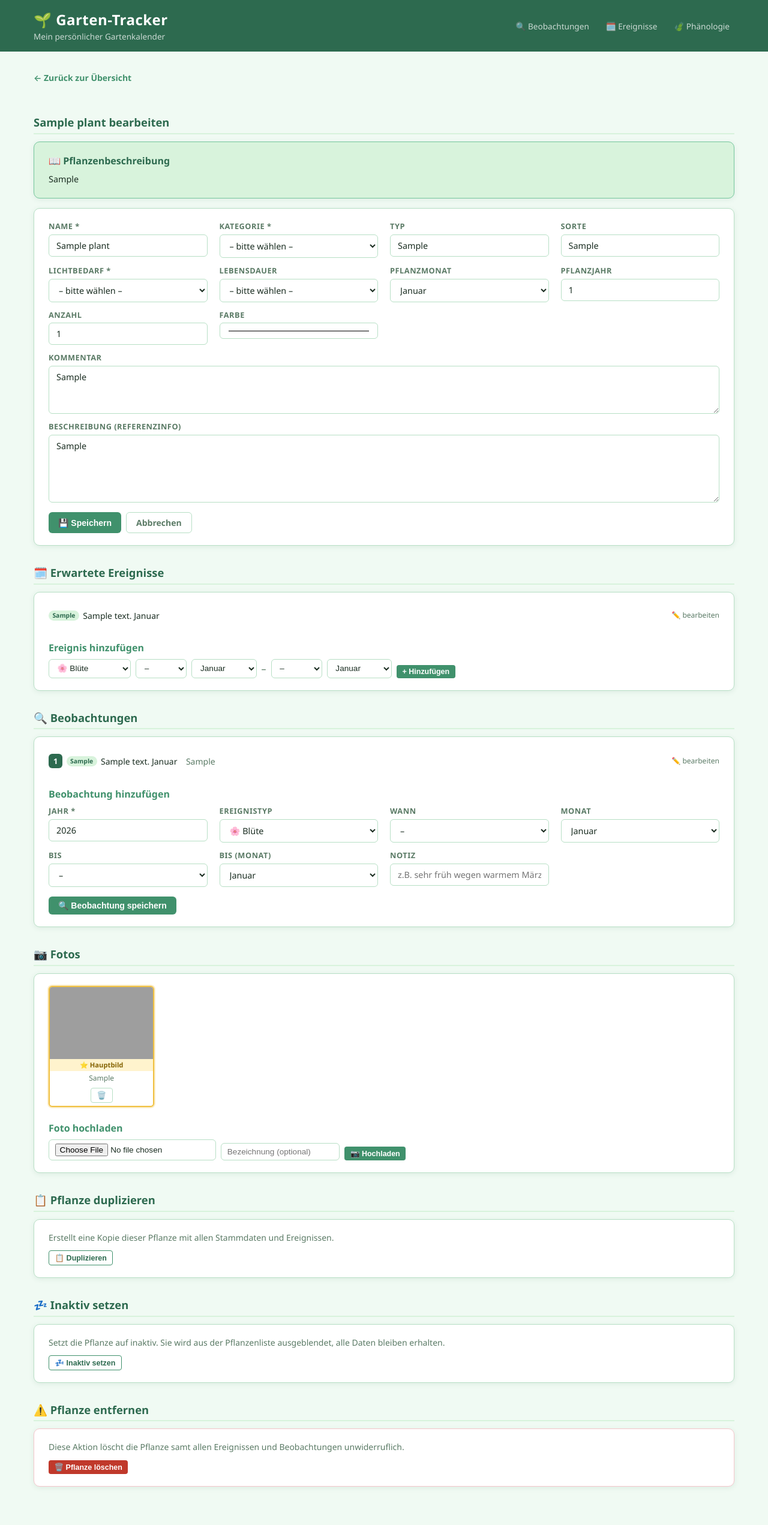
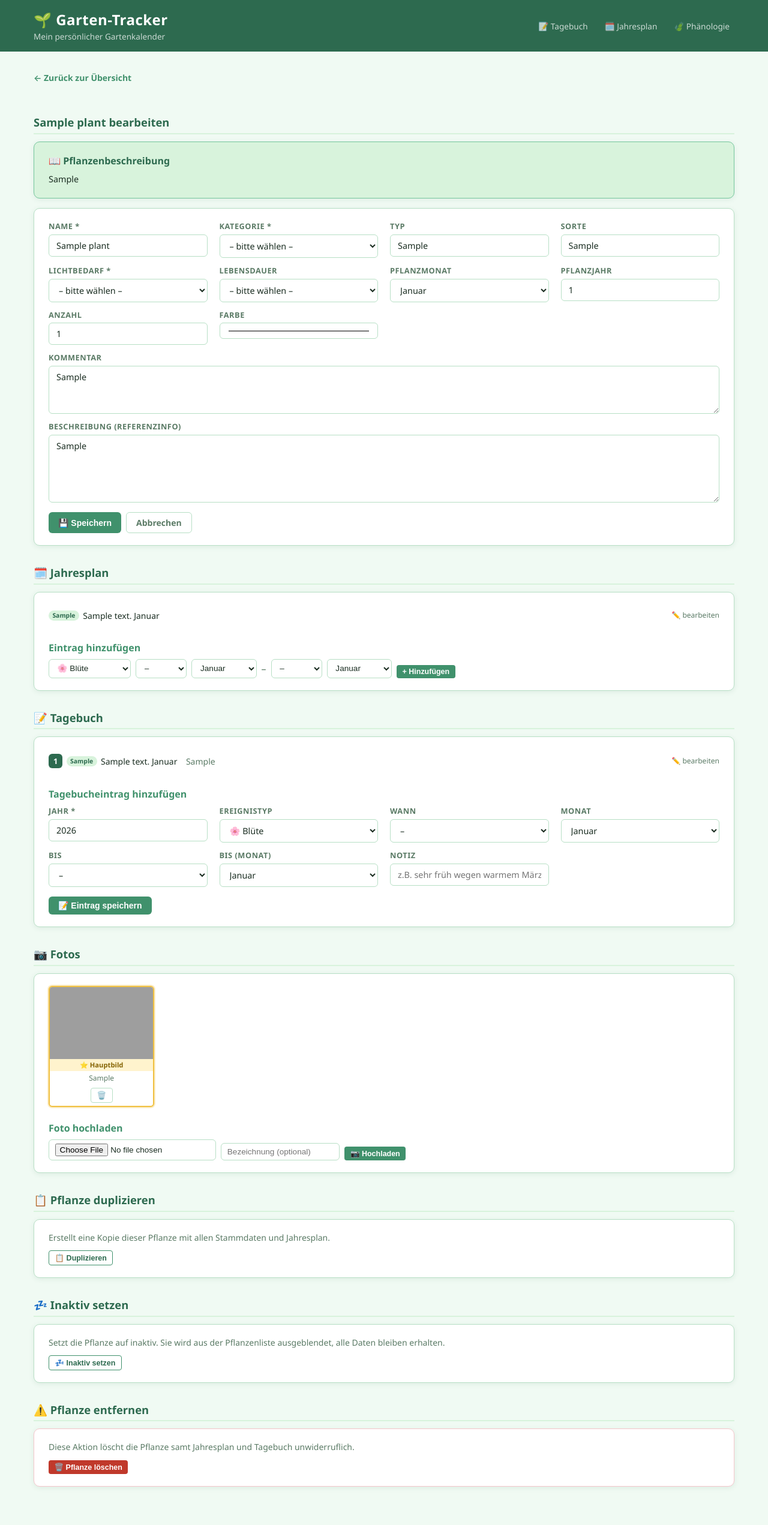
Before and after one commit to achimbarczok/garden-tracker, a Flask app: page /plant/1/edit in a window 1280 px wide. Shown: the whole page at 60% size. Run offline with Flask 3, Linux system fonts and the light colour scheme; tables that the repository leaves empty hold one stand-in row (values such as "Sample post"); parts of the project's set-up code (start-up, migrations or seed data) failed here and were passed over; grey boxes are pictures that could not be loaded.

Commit message:
style: Ereignisse → Jahresplan, Beobachtungen → Tagebuch (UI-Labels)

```diff
--- a/templates/base.html
+++ b/templates/base.html
@@ -14,8 +14,8 @@
                 <p class="subtitle">Mein persönlicher Gartenkalender</p>
             </a>
             <nav class="header-nav">
-                <a href="/beobachtungen" class="nav-link{% if request.path == '/beobachtungen' %} nav-active{% endif %}">🔍 Beobachtungen</a>
-                <a href="/ereignisse" class="nav-link{% if request.path == '/ereignisse' %} nav-active{% endif %}">🗓️ Ereignisse</a>
+                <a href="/beobachtungen" class="nav-link{% if request.path == '/beobachtungen' %} nav-active{% endif %}">📝 Tagebuch</a>
+                <a href="/ereignisse" class="nav-link{% if request.path == '/ereignisse' %} nav-active{% endif %}">🗓️ Jahresplan</a>
                 <a href="/phaenologie" class="nav-link{% if request.path.startswith('/phaenologie') %} nav-active{% endif %}">🍃 Phänologie</a>
             </nav>
         </div>
--- a/templates/edit.html
+++ b/templates/edit.html
@@ -103,7 +103,7 @@
 </div>
 
 <!-- Ereignisse -->
-<h2>🗓️ Erwartete Ereignisse</h2>
+<h2>🗓️ Jahresplan</h2>
 <div class="card">
     {% if plant.ereignisse %}
     <div style="margin-bottom:1rem">
@@ -158,10 +158,10 @@
         {% endfor %}
     </div>
     {% else %}
-    <p style="color:var(--text-muted);font-size:.875rem;margin-bottom:1rem">Noch keine Ereignisse eingetragen.</p>
+    <p style="color:var(--text-muted);font-size:.875rem;margin-bottom:1rem">Noch keine Einträge im Jahresplan.</p>
     {% endif %}
 
-    <h3>Ereignis hinzufügen</h3>
+    <h3>Eintrag hinzufügen</h3>
     <form method="post" action="/plant/{{ plant.id }}/ereignis/add" id="add-ereignis-form">
         <input type="hidden" name="next" value="/plant/{{ plant.id }}/edit">
         <div class="form-inline-row">
@@ -205,7 +205,7 @@
 </div>
 
 <!-- Beobachtungen -->
-<h2>🔍 Beobachtungen</h2>
+<h2>📝 Tagebuch</h2>
 <div class="card">
     {% if plant.beobachtungen %}
     <div style="margin-bottom:1rem">
@@ -284,10 +284,10 @@
         {% endfor %}
     </div>
     {% else %}
-    <p style="color:var(--text-muted);font-size:.875rem;margin-bottom:1rem">Noch keine Beobachtungen eingetragen.</p>
+    <p style="color:var(--text-muted);font-size:.875rem;margin-bottom:1rem">Noch keine Tagebucheinträge.</p>
     {% endif %}
 
-    <h3>Beobachtung hinzufügen</h3>
+    <h3>Tagebucheintrag hinzufügen</h3>
     <form method="post" action="/plant/{{ plant.id }}/beobachtung/add">
         <input type="hidden" name="next" value="/plant/{{ plant.id }}/edit">
         <div class="form-grid">
@@ -348,7 +348,7 @@
             </div>
         </div>
         <div class="form-actions">
-            <button type="submit" class="btn btn-primary">🔍 Beobachtung speichern</button>
+            <button type="submit" class="btn btn-primary">📝 Eintrag speichern</button>
         </div>
     </form>
 </div>
@@ -405,7 +405,7 @@
 <h2>📋 Pflanze duplizieren</h2>
 <div class="card">
     <p style="font-size:.875rem;color:var(--text-muted);margin-bottom:.75rem">
-        Erstellt eine Kopie dieser Pflanze mit allen Stammdaten und Ereignissen.
+        Erstellt eine Kopie dieser Pflanze mit allen Stammdaten und Jahresplan.
     </p>
     <form method="post" action="/plant/{{ plant.id }}/duplicate" style="display:inline">
         <button type="submit" class="btn btn-outline btn-sm">📋 Duplizieren</button>
@@ -439,7 +439,7 @@
 <h2>⚠️ Pflanze entfernen</h2>
 <div class="card" style="border-color:#f5c6cb">
     <p style="font-size:.875rem;color:var(--text-muted);margin-bottom:.75rem">
-        Diese Aktion löscht die Pflanze samt allen Ereignissen und Beobachtungen unwiderruflich.
+        Diese Aktion löscht die Pflanze samt Jahresplan und Tagebuch unwiderruflich.
     </p>
     <form method="post" action="/remove/{{ plant.id }}">
         <button type="submit" class="btn btn-danger btn-sm"
--- a/templates/ereignisse.html
+++ b/templates/ereignisse.html
@@ -4,7 +4,7 @@
 
 <a href="/" class="back-link">← Zurück zur Übersicht</a>
 
-<h2>🗓️ Ereignisse</h2>
+<h2>🗓️ Jahresplan</h2>
 
 {% if ereignisse or filter_kategorie or filter_ereignis or filter_monat %}
 
@@ -75,7 +75,7 @@
 {% else %}
 <div class="empty-state">
     <div class="icon">🗓️</div>
-    <p>Keine Ereignisse gefunden.</p>
+    <p>Keine Einträge gefunden.</p>
     <p style="margin-top:.5rem"><a href="/ereignisse">Filter zurücksetzen</a></p>
 </div>
 {% endif %}
@@ -83,7 +83,7 @@
 {% else %}
 <div class="empty-state">
     <div class="icon">🗓️</div>
-    <p>Noch keine Ereignisse vorhanden.</p>
+    <p>Noch keine Einträge im Jahresplan.</p>
 </div>
 {% endif %}
 
--- a/templates/index.html
+++ b/templates/index.html
@@ -76,7 +76,7 @@
             <th>Lichtbedarf</th>
             <th>Lebensdauer</th>
             <th class="hide-mobile">Gepflanzt</th>
-            <th class="hide-mobile">Ereignisse</th>
+            <th class="hide-mobile">Jahresplan</th>
             <th>Aktionen</th>
         </tr>
     </thead>
```
Also changed, not shown: templates/beobachtungen.html (+5 -5 lines), tests/test_routes.py (+4 -4 lines).
